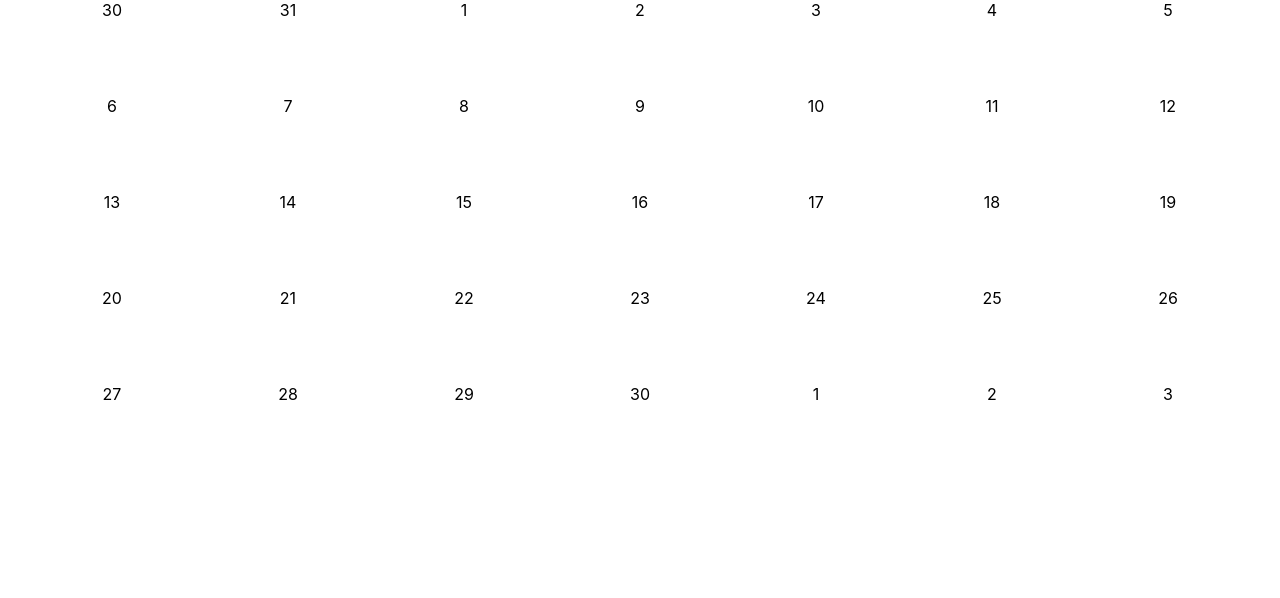
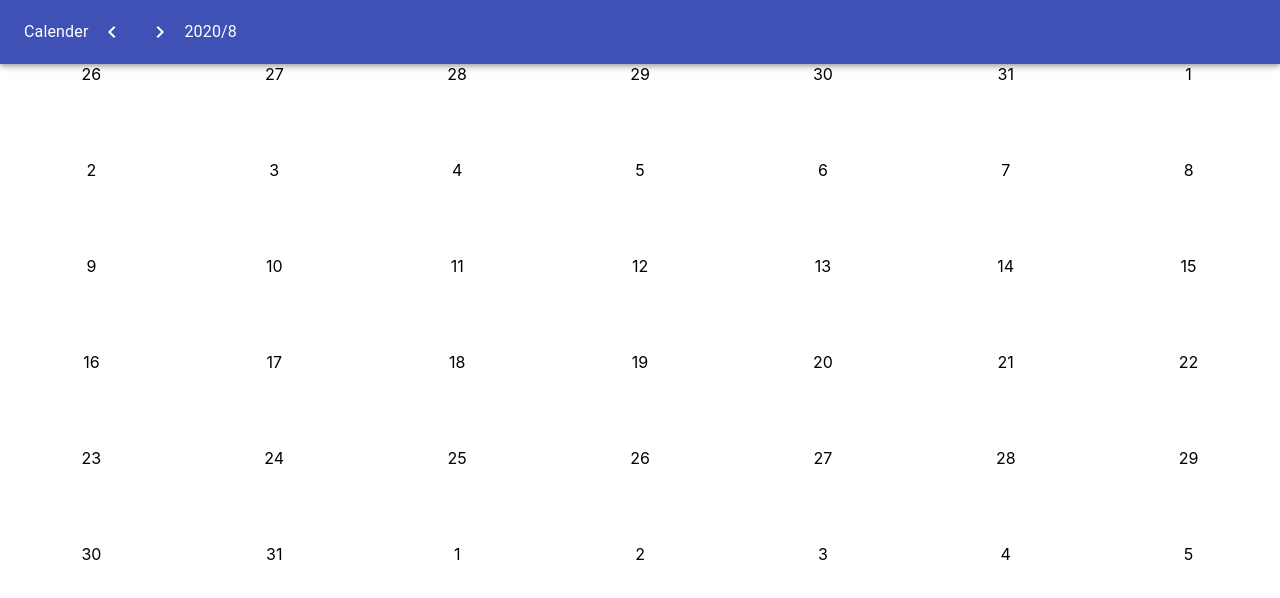
Before and after one commit to stobita/react-calendar-example, a React (Create React App) app: page / in a window 1280 px wide. Shown: the top 598 px of the page. Built offline with nearby package versions, Linux system fonts and the light colour scheme.

Commit message:
month selector

```diff
--- a/package.json
+++ b/package.json
@@ -4,6 +4,7 @@
   "private": true,
   "dependencies": {
     "@material-ui/core": "^4.11.0",
+    "@material-ui/icons": "^4.9.1",
     "@testing-library/jest-dom": "^4.2.4",
     "@testing-library/react": "^9.5.0",
     "@testing-library/user-event": "^7.2.1",
--- a/src/components/Calendar.tsx
+++ b/src/components/Calendar.tsx
@@ -1,11 +1,20 @@
-import React, { useEffect } from 'react';
+import React, { useEffect, useState } from 'react';
 import dayjs from 'dayjs';
 import Container from '@material-ui/core/Container';
 import { Week } from './Week';
+import {
+  AppBar,
+  Toolbar,
+  Typography,
+  IconButton,
+  Box,
+} from '@material-ui/core';
+import NavigateBeforeIcon from '@material-ui/icons/NavigateBefore';
+import NavigateNextIcon from '@material-ui/icons/NavigateNext';
 import styled from 'styled-components';
 
 export const Calendar = () => {
-    const current = dayjs().year(2020).month(8);
+  const [target, setTarget] = useState(dayjs());
   const days = () => {
     const lastMonthDays = getLastMonthDays();
     const nextMonthDays = getNextMonthDays();
@@ -13,7 +22,6 @@ export const Calendar = () => {
 
     const days = [...lastMonthDays, ...currentMonthDays, ...nextMonthDays];
     const weeks = divisionWeek(days);
-        console.log(weeks);
     return weeks;
   };
 
@@ -26,29 +34,49 @@ export const Calendar = () => {
   };
 
   const getLastMonthDays = () => {
-        const firstDayOfWeek = current.startOf('month').day();
-        const lastMonthDays = current.subtract(1, 'month').daysInMonth();
+    const firstDayOfWeek = target.startOf('month').day();
+    const lastMonthDays = target.subtract(1, 'month').daysInMonth();
     const top = lastMonthDays - firstDayOfWeek + 1;
     return Array<number>(lastMonthDays - top + 1)
       .fill(0)
       .map((v, i) => top + i);
   };
   const getNextMonthDays = () => {
-        const lastDay = current.date(current.daysInMonth()).day();
+    const lastDay = target.date(target.daysInMonth()).day();
     return Array<number>(7 - lastDay - 1)
       .fill(0)
       .map((v, i) => i + 1);
   };
   const getCurrentMonthDays = () => {
-        return Array<number>(current.daysInMonth())
+    return Array<number>(target.daysInMonth())
       .fill(0)
       .map((v, i) => i + 1);
   };
+  const nextMonth = () => {
+    setTarget(target.add(1, 'month'));
+  };
+  const beforeMonth = () => {
+    setTarget(target.subtract(1, 'month'));
+  };
   return (
-        <Container>
+    <>
+      <AppBar position="static">
+        <Toolbar>
+          <Typography>Calender</Typography>
+          <IconButton color="inherit" onClick={beforeMonth}>
+            <NavigateBeforeIcon></NavigateBeforeIcon>
+          </IconButton>
+          <IconButton color="inherit" onClick={nextMonth}>
+            <NavigateNextIcon></NavigateNextIcon>
+          </IconButton>
+          <Typography>
+            {target.year()}/{target.month() + 1}
+          </Typography>
+        </Toolbar>
+      </AppBar>
       {days().map((v, i) => (
         <Week items={v}></Week>
       ))}
-        </Container>
+    </>
   );
 };
```
Also changed, not shown: 1 other file (tests, documents, lock files or other folders). Lines whose indentation alone changed are shown as unchanged.
